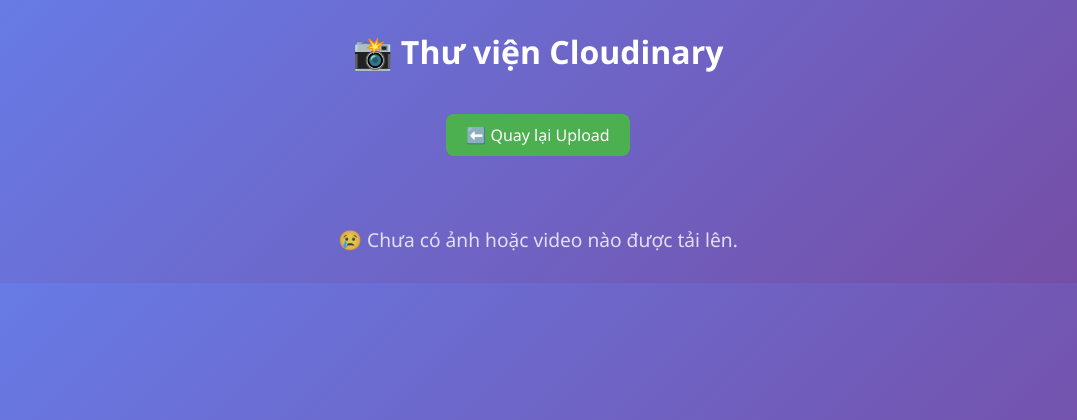
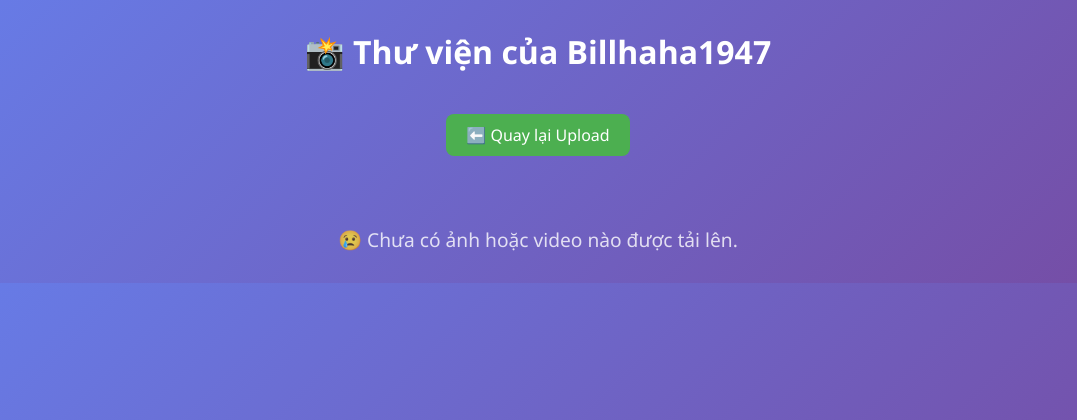
Before and after one commit to billhaha1947/flask-update, a Flask app: template templates/gallery.html in a window 1280 px wide. Shown: the top 420 px of the page, without its empty margins (102-1179 px from the left). Run offline with Flask 3, Linux system fonts and the light colour scheme; the template is opened without the code that fills it, so the values that code supplies are empty.

Commit message:
Update gallery.html

```diff
--- a/templates/gallery.html
+++ b/templates/gallery.html
@@ -70,7 +70,7 @@
 </head>
 <body>
 
-  <h1>📸 Thư viện Cloudinary</h1>
+  <h1>📸 Thư viện của Billhaha1947</h1>
   <a href="/" class="btn">⬅️ Quay lại Upload</a>
 
   <div class="container">
```
